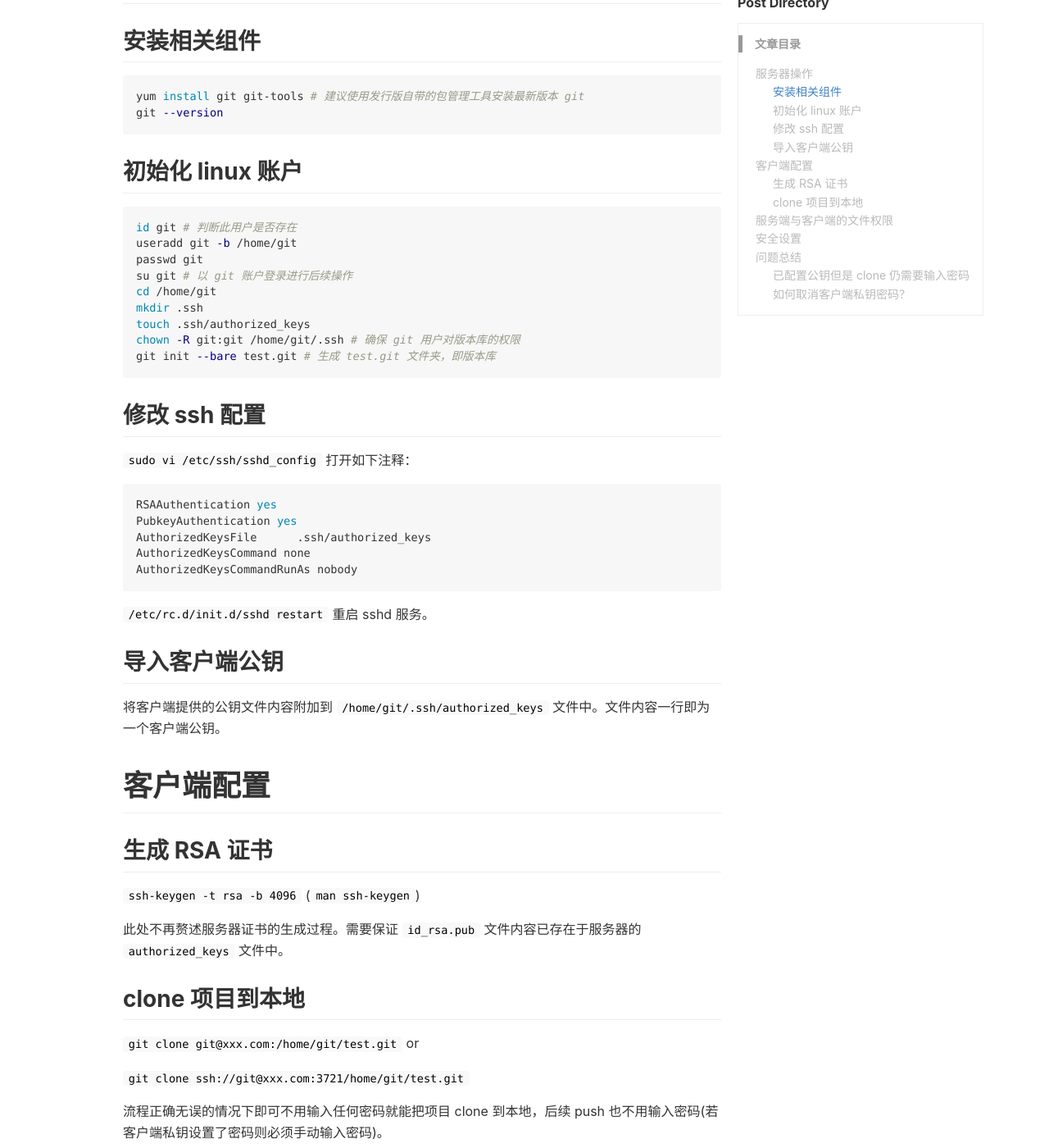
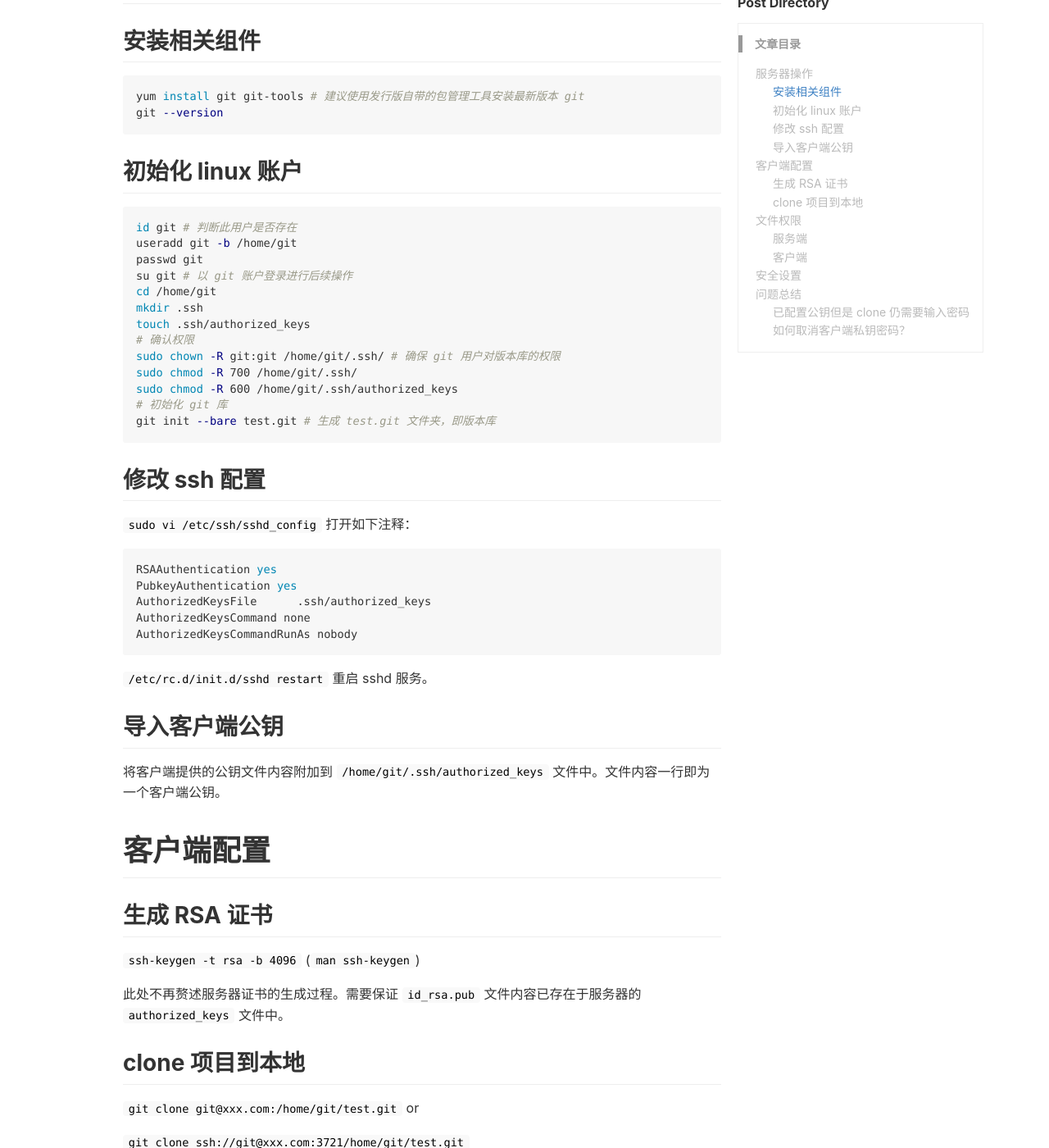
Before and after one commit to stdupanda/stdupanda.github.io, a Jekyll site: the page built from _posts/git/2018-04-24-setup-gitrepo-on-linux.md, in a window 1280 px wide and 1400 px high, scrolled down 332 px. Shown: the whole window at 82% size. Built offline with Jekyll 4.4.1, drawn with Linux system fonts in a browser that asks for light colours; nearby versions of some CDN libraries; comment, search, counter and statistics services are not loaded; some of the changed text lies outside the part shown.

Commit message:
2018-5-10 13:44:47

````diff
--- a/_posts/git/2018-04-24-setup-gitrepo-on-linux.md
+++ b/_posts/git/2018-04-24-setup-gitrepo-on-linux.md
@@ -27,7 +27,11 @@ su git # 以 git 账户登录进行后续操作
 cd /home/git
 mkdir .ssh
 touch .ssh/authorized_keys
-chown -R git:git /home/git/.ssh # 确保 git 用户对版本库的权限
+# 确认权限
+sudo chown -R git:git /home/git/.ssh/ # 确保 git 用户对版本库的权限
+sudo chmod -R 700 /home/git/.ssh/
+sudo chmod -R 600 /home/git/.ssh/authorized_keys
+# 初始化 git 库
 git init --bare test.git # 生成 test.git 文件夹，即版本库
 ```
 
@@ -65,12 +69,20 @@ AuthorizedKeysCommandRunAs nobody
 
 流程正确无误的情况下即可不用输入任何密码就能把项目 clone 到本地，后续 push 也不用输入密码(若客户端私钥设置了密码则必须手动输入密码)。
 
-# 服务端与客户端的文件权限
+# 文件权限
+
+## 服务端
 
 ```shell
-sudo chown -R git:git /home/.ssh/
-sudo chmod -R 644 /home/.ssh/
-sudo chmod 600 id_rsa
+sudo chown -R git:git /home/git/.ssh/
+sudo chmod -R 700 /home/git/.ssh/
+sudo chmod -R 600 /home/git/.ssh/authorized_keys
+```
+
+## 客户端
+
+```shell
+sudo chmod 400 id_rsa
 ```
 
 # 安全设置
````
